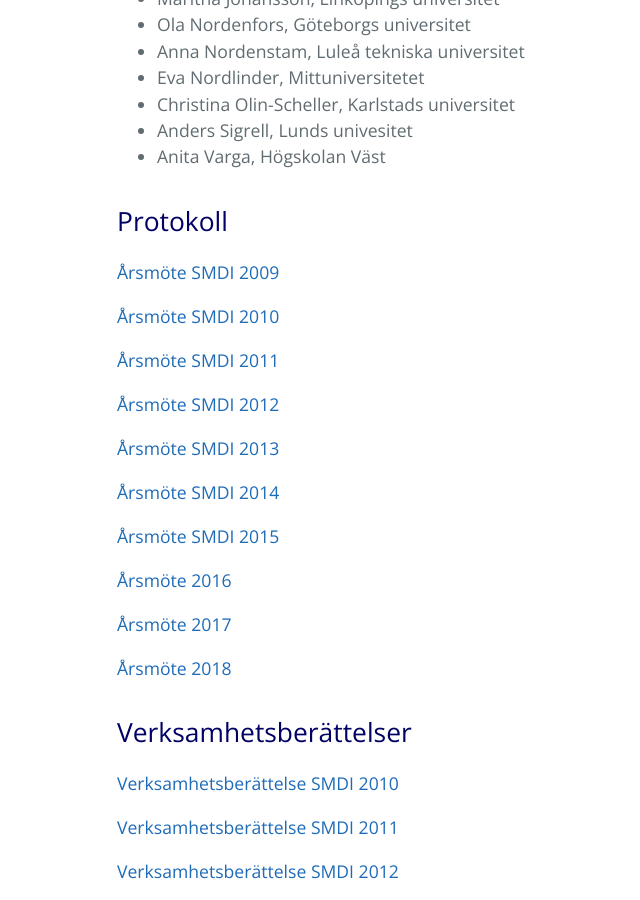
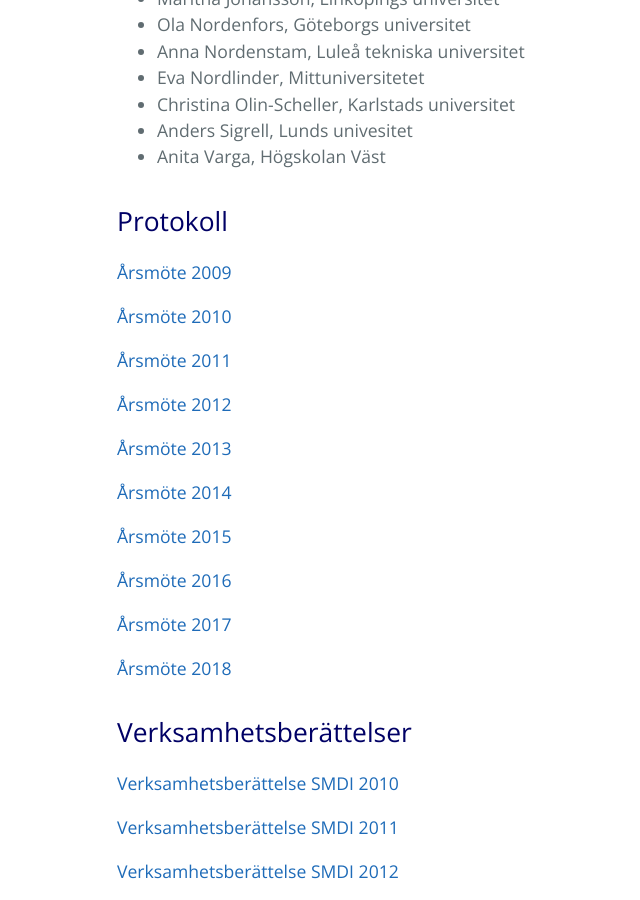
Before and after one commit to smdihemsida/smdihemsida.github.io, a Jekyll site: the page built from nätverket.md, in a window 1280 px wide and 900 px high, scrolled down 1231 px. Shown: the whole window, without its empty margins (107-747 px from the left). Built offline with Jekyll 4.4.1, drawn with Linux system fonts in a browser that asks for light colours; our own code applies the rules of GitHub Pages for plain Markdown files.

Commit message:
Update nätverket.md

```diff
--- a/nätverket.md
+++ b/nätverket.md
@@ -31,19 +31,19 @@ I ledningen för nätverket SMDI finns en nätverksstyrelse. Inom nätverksstyre
 
 ## Protokoll
 
-[Årsmöte SMDI 2009](https://drive.google.com/open?id=1ET5L63_Y0IfibY0HKg61n5uTWs1ft1QN)
+[Årsmöte 2009](https://drive.google.com/open?id=1ET5L63_Y0IfibY0HKg61n5uTWs1ft1QN)
 
-[Årsmöte SMDI 2010](https://drive.google.com/open?id=1xyixM1tEyx3LCM_WNOGnuBlW2Icrt8Xa)
+[Årsmöte 2010](https://drive.google.com/open?id=1xyixM1tEyx3LCM_WNOGnuBlW2Icrt8Xa)
 
-[Årsmöte SMDI 2011](https://drive.google.com/open?id=1zcm-ToiicLsE4Q9bZCUixE7ptW_2a4ue)
+[Årsmöte 2011](https://drive.google.com/open?id=1zcm-ToiicLsE4Q9bZCUixE7ptW_2a4ue)
 
-[Årsmöte SMDI 2012](https://drive.google.com/open?id=1gRlReIaP6MdW-68MPXNzDLfAFQI4S8sU)
+[Årsmöte 2012](https://drive.google.com/open?id=1gRlReIaP6MdW-68MPXNzDLfAFQI4S8sU)
 
-[Årsmöte SMDI 2013](https://drive.google.com/open?id=1KkS9NMOvjlJ5Oinzhj_5FUKY3MawSe_y)
+[Årsmöte 2013](https://drive.google.com/open?id=1KkS9NMOvjlJ5Oinzhj_5FUKY3MawSe_y)
 
-[Årsmöte SMDI 2014](https://drive.google.com/open?id=1MY9M8qiSbFrDlA21RKfDbZzTE5NE30Ee)
+[Årsmöte 2014](https://drive.google.com/open?id=1MY9M8qiSbFrDlA21RKfDbZzTE5NE30Ee)
 
-[Årsmöte SMDI 2015](https://drive.google.com/open?id=1Azr1gHh3cdCEAzjQjyuY5xL3tttf2xHm)
+[Årsmöte 2015](https://drive.google.com/open?id=1Azr1gHh3cdCEAzjQjyuY5xL3tttf2xHm)
 
 [Årsmöte 2016](https://drive.google.com/open?id=13wjhJr1_xqK7eIGxb-7wUXsUHs3sPlcc)
 
```
